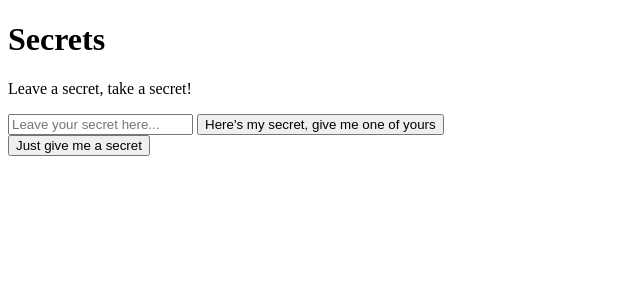
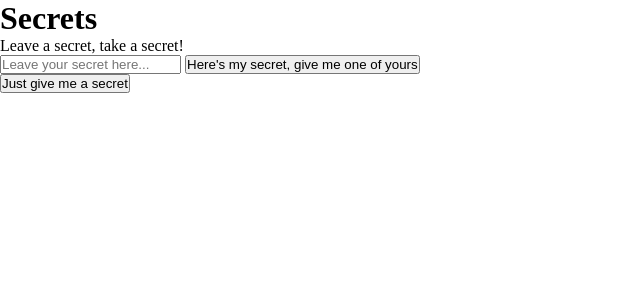
Before and after one commit to jovialen/secret-website, a SvelteKit app: page / in a window 1280 px wide. Shown: the top 300 px of the page, without its empty margins (0-640 px from the left). Built offline with nearby package versions, Linux system fonts and the light colour scheme.

Commit message:
feat: add global style sheet

```diff
--- /dev/null
+++ b/src/globals.css
@@ -0,0 +1,5 @@
+* {
+	box-sizing: border-box;
+	padding: 0;
+	margin: 0;
+}
--- /dev/null
+++ b/src/routes/+layout.svelte
@@ -0,0 +1,5 @@
+<script>
+	import '../globals.css'
+</script>
+
+<slot />
```
